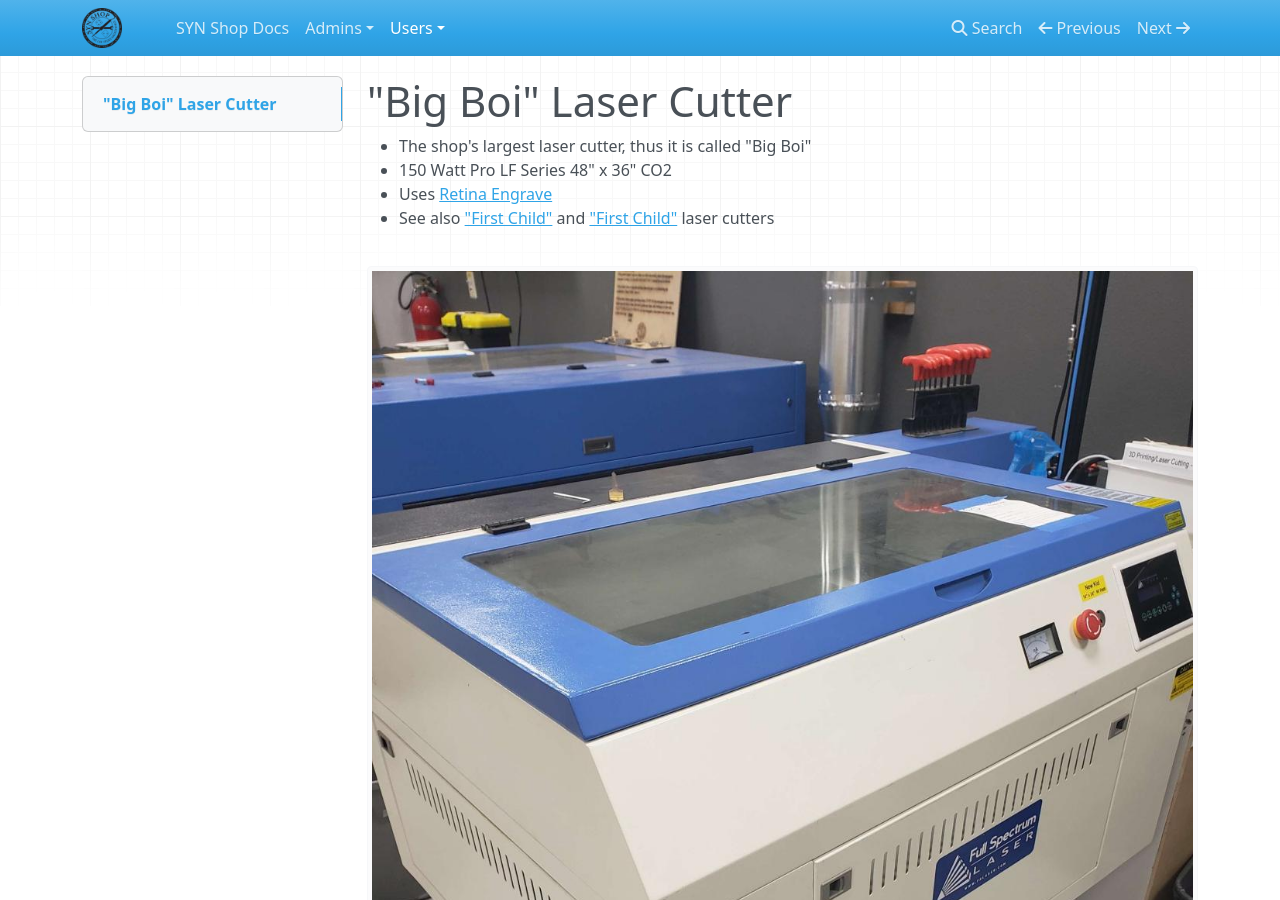
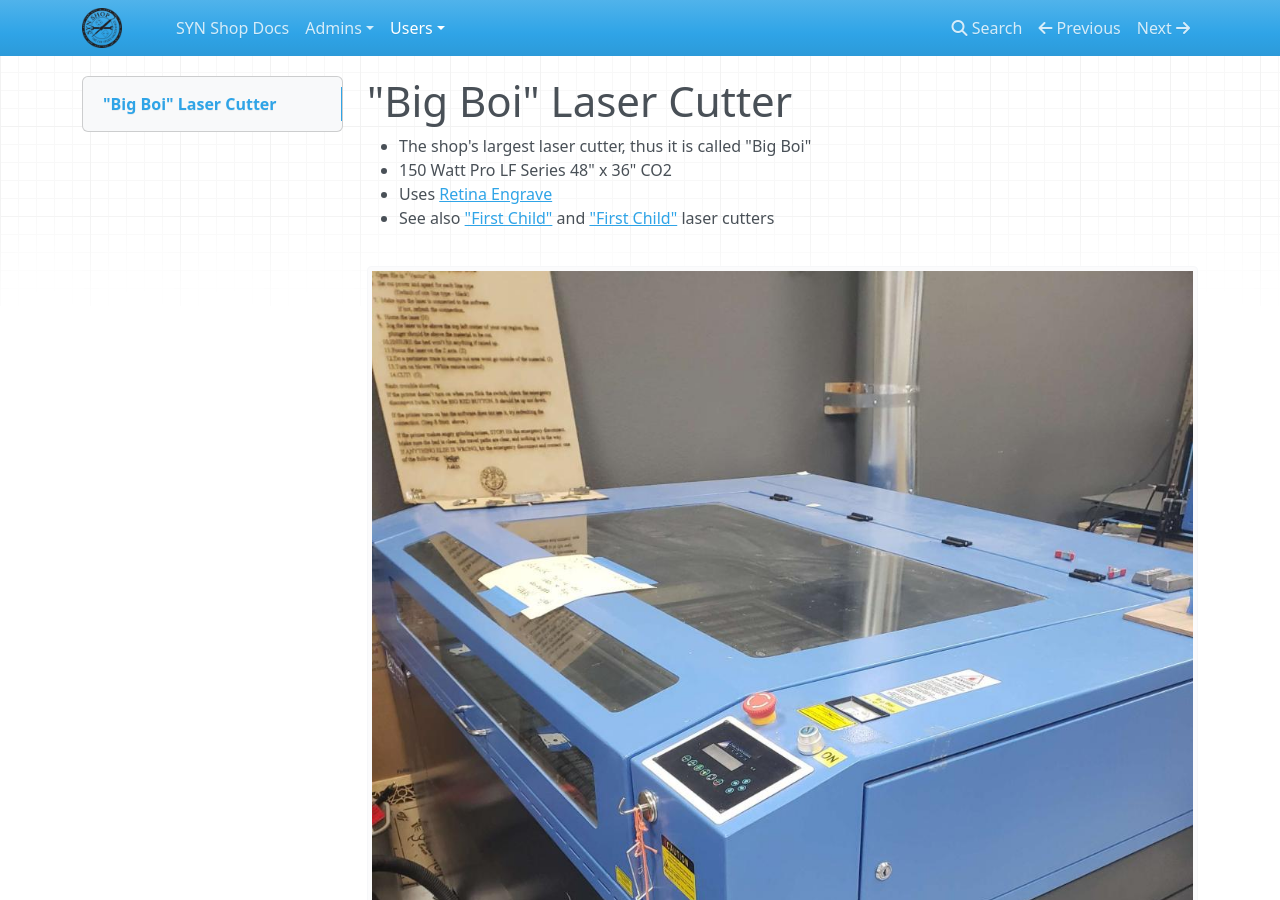
Before and after one commit to synshop/rtfm, an MkDocs documentation site: the page built from docs/users/Equipment/Big Boi Laser Cutter.md, in a window 1280 px wide and 900 px high. Built offline with MkDocs 1.6.1, drawn with Linux system fonts in a browser that asks for light colours; nearby versions of some CDN libraries.

Commit message:
fix big boi photos

```diff
--- a/docs/users/Equipment/Big Boi Laser Cutter.md
+++ b/docs/users/Equipment/Big Boi Laser Cutter.md
@@ -5,5 +5,5 @@
 * Uses [Retina Engrave](/users/Equipment/Retina Engrave)
 * See also ["First Child"](/users/Equipment/First Child Laser Cutter) and ["First Child"](/users/Equipment/First Child Laser Cutter) laser cutters
 
-![ ](images/lasercutters/new.kid.far.jpg)
-![ ](images/lasercutters/new.kid.close.jpg)
+![ ](images/lasercutters/big.boi.far.jpg)
+![ ](images/lasercutters/big.boi.close.jpg)
```
